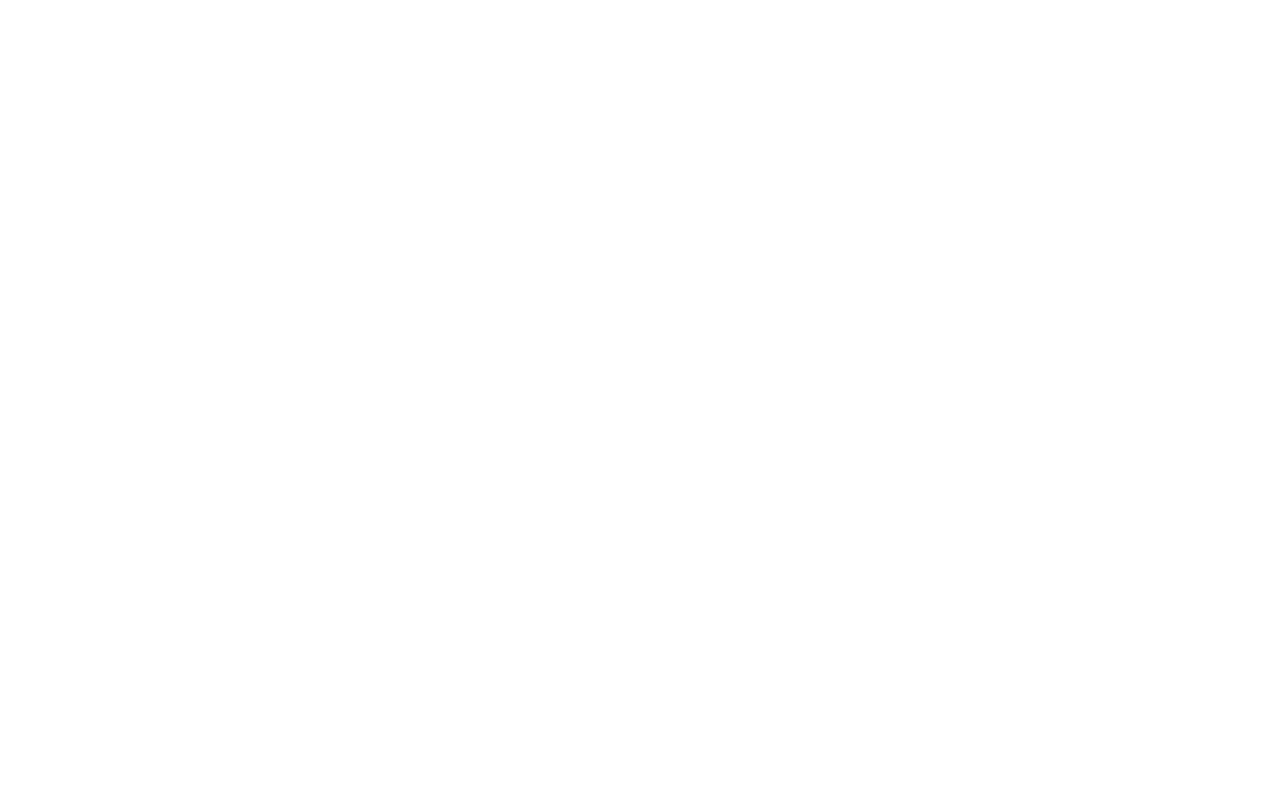
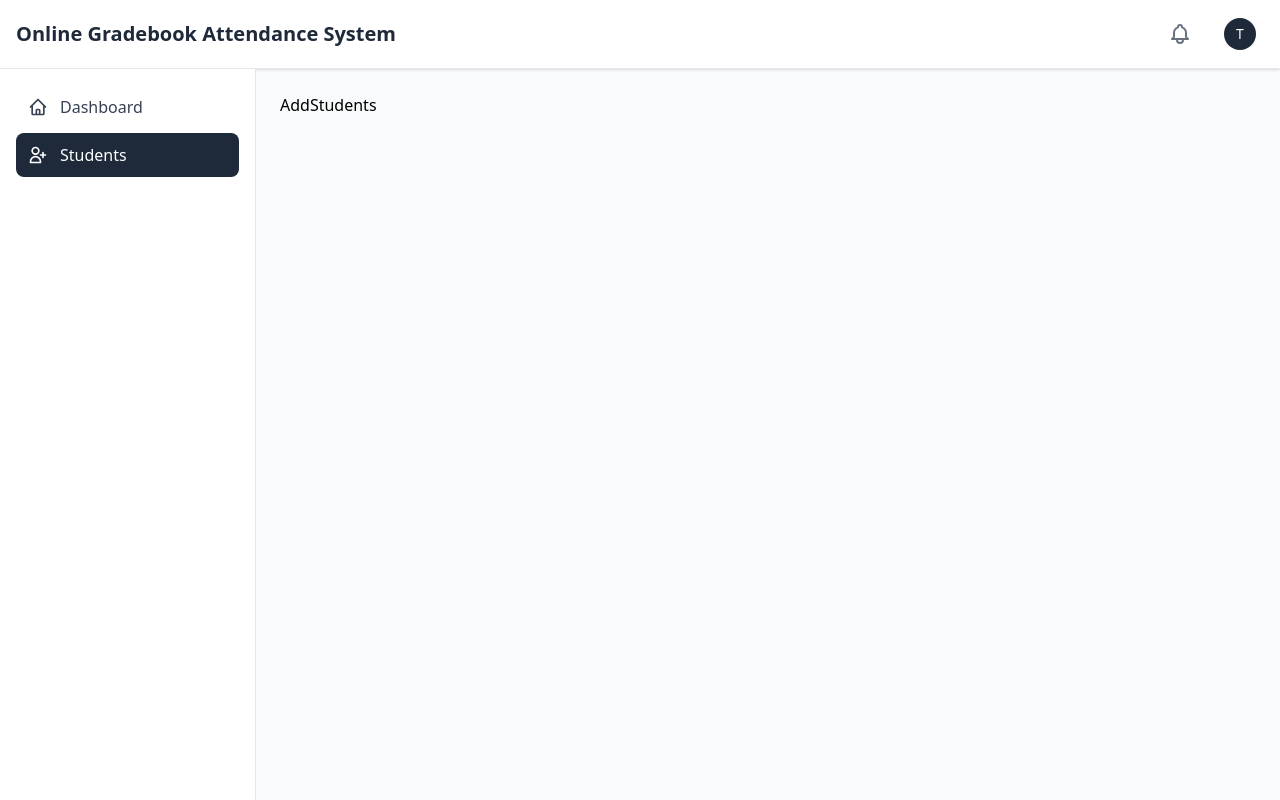
Before and after one commit to DarwinMelaya/Online-Gradebook-Attendance-System, a React (Vite) app in the folder frontend/: page /teacher/add-students in a window 1280 px wide. Before the commit this address had no page. Built offline with nearby package versions, Linux system fonts and the light colour scheme; sample sign-in values are in the browser's storage.

Commit message:
In Teacher side add student apge

```diff
--- a/frontend/src/App.jsx
+++ b/frontend/src/App.jsx
@@ -1,15 +1,16 @@
+import { Toaster } from "react-hot-toast";
 import {
+  Navigate,
+  Route,
   BrowserRouter as Router,
   Routes,
-  Route,
-  Navigate,
 } from "react-router-dom";
-import Login from "./pages/auth/Login";
-import Dashboard from "./pages/admin/Dashboard";
 import ProtectedRoute from "./components/ProtectedRoute";
 import Home from "./pages/Home";
 import AddUser from "./pages/admin/AddUser";
-import { Toaster } from "react-hot-toast";
+import Dashboard from "./pages/admin/Dashboard";
+import Login from "./pages/auth/Login";
+import AddStudents from "./pages/teacher/AddStudents";
 import TeacherDashboard from "./pages/teacher/TeacherDashboard";
 
 function App() {
@@ -52,6 +53,14 @@ function App() {
             </ProtectedRoute>
           }
         />
+        <Route
+          path="/teacher/add-students"
+          element={
+            <ProtectedRoute>
+              <AddStudents />
+            </ProtectedRoute>
+          }
+        />
       </Routes>
     </Router>
   );
--- a/frontend/src/components/teacher/layout/TeacherSidebar.jsx
+++ b/frontend/src/components/teacher/layout/TeacherSidebar.jsx
@@ -19,6 +19,25 @@ const TeacherSidebar = () => {
             strokeLinejoin="round"
             strokeWidth={2}
             d="M3 12l2-2m0 0l7-7 7 7M5 10v10a1 1 0 001 1h3m10-11l2 2m-2-2v10a1 1 0 01-1 1h-3m-6 0a1 1 0 001-1v-4a1 1 0 011-1h2a1 1 0 011 1v4a1 1 0 001 1m-6 0h6"
+          />
+        </svg>
+      ),
+    },
+    {
+      path: "/teacher/add-students",
+      name: "Students",
+      icon: (
+        <svg
+          className="w-5 h-5"
+          fill="none"
+          stroke="currentColor"
+          viewBox="0 0 24 24"
+        >
+          <path
+            strokeLinecap="round"
+            strokeLinejoin="round"
+            strokeWidth={2}
+            d="M18 9v3m0 0v3m0-3h3m-3 0h-3m-2-5a4 4 0 11-8 0 4 4 0 018 0zM3 20a6 6 0 0112 0v1H3v-1z"
           />
         </svg>
       ),
--- /dev/null
+++ b/frontend/src/pages/teacher/AddStudents.jsx
@@ -0,0 +1,11 @@
+import TeacherLayout from "../../components/teacher/layout/TeacherLayout";
+
+const AddStudents = () => {
+  return (
+    <TeacherLayout>
+      <div>AddStudents</div>
+    </TeacherLayout>
+  );
+};
+
+export default AddStudents;
```
Also changed, not shown: 1 other file (tests, documents, lock files or other folders).
